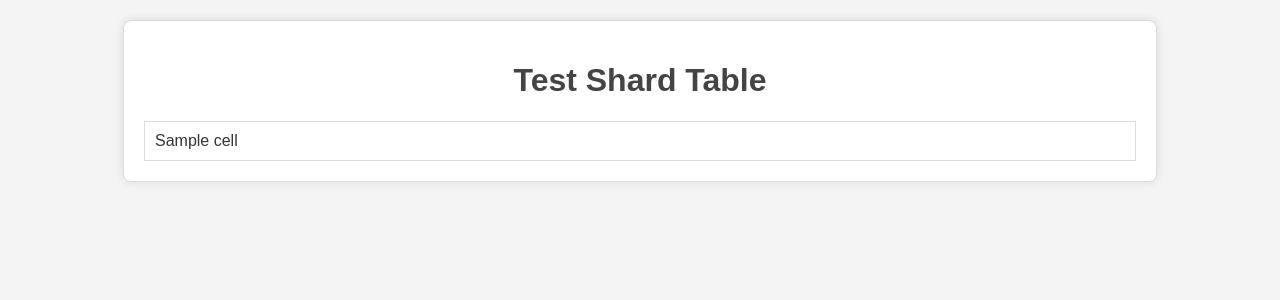
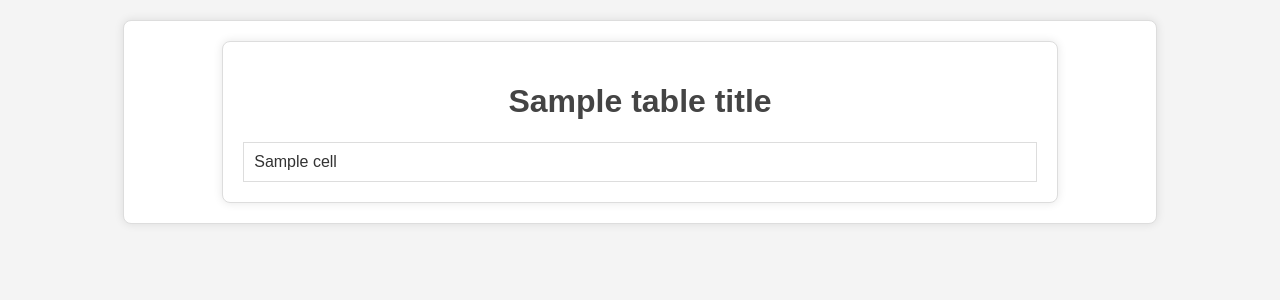
Before and after one commit to ziw224/oracle-transaction-tracker, a FastAPI app: template templates/table.html in a window 1280 px wide. Shown: the top 300 px of the page. Run offline with FastAPI, Linux system fonts and the light colour scheme; the template is opened without the code that fills it: most values are stand-ins (such as "Sample title", 1, 10 or a date in 2020); parts of the project's set-up code (start-up, migrations or seed data) failed here and were passed over.

Commit message:
Add columns and table title to test_shard table display

```diff
--- a/main.py
+++ b/main.py
@@ -105,12 +105,18 @@ async def get_test_shard(request: Request):
         logger.info("Getting database connection for /table/test_shard endpoint.")
         cursor = connection.cursor()
         cursor.execute("SELECT * FROM admin.test_shard")
+        columns = [col[0] for col in cursor.description]
         rows = []
         for row in cursor:
-            row_str = ', '.join(map(str, row))
-            logger.info(row_str)
+            # row_str = ', '.join(map(str, row))
+            # logger.info(row_str)
             rows.append(row)
-        return templates.TemplateResponse("table.html", {"request": request, "rows": rows})
+        return templates.TemplateResponse("table.html", {
+            "request": request,
+            "rows": rows,
+            "columns": columns,
+            "table_title": "test_shard Table"
+        })
     except oracledb.DatabaseError as e:
         error, = e.args
         if error.code == 1017:
--- a/templates/table.html
+++ b/templates/table.html
@@ -54,7 +54,9 @@
 
 <body>
     <div class="table-container">
-        <h1>Test Shard Table</h1>
+        <body>
+            <div class="table-container">
+                <h1>{{ table_title }}</h1>
                 {% if rows %}
                     <table>
                         <tbody>
@@ -72,6 +74,7 @@
                 {% endif %}
             </div>
         </body>
+</body>
 
 
 </html>
```
Lines whose indentation alone changed are shown as unchanged.
